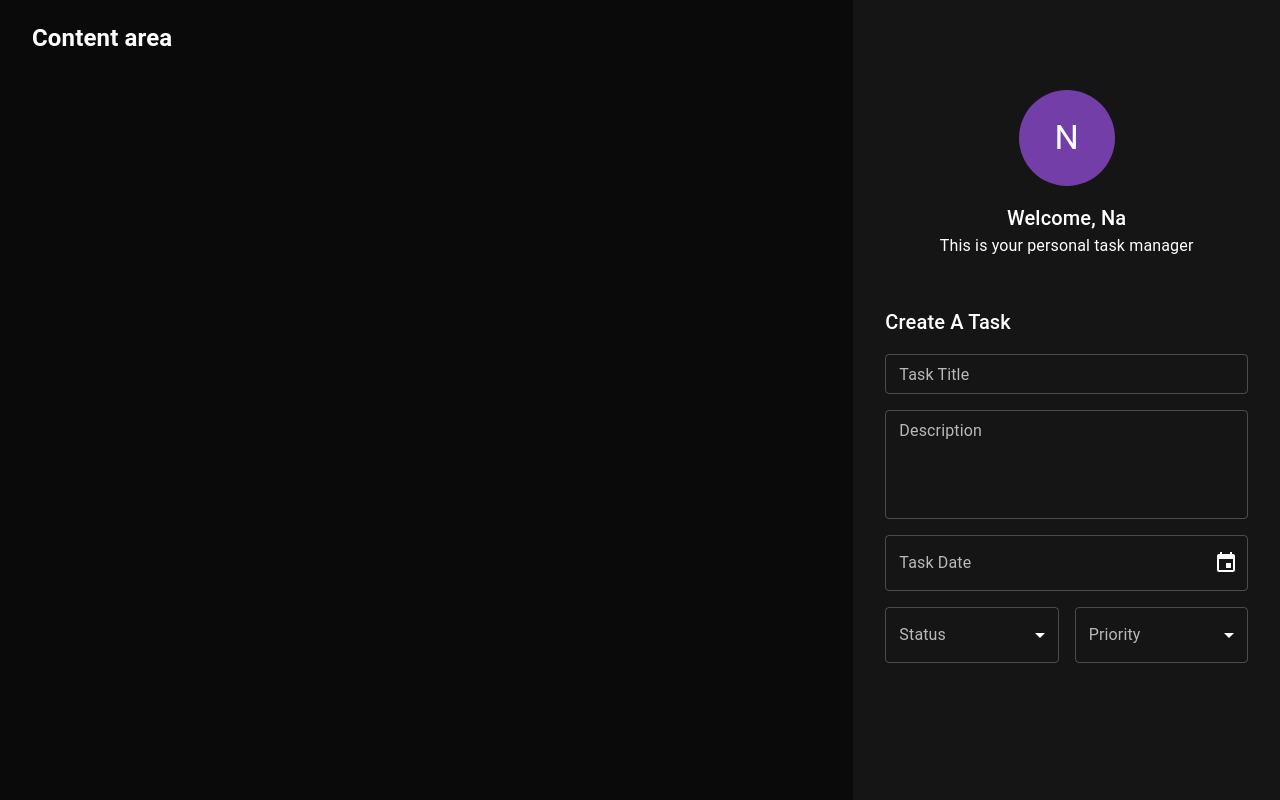
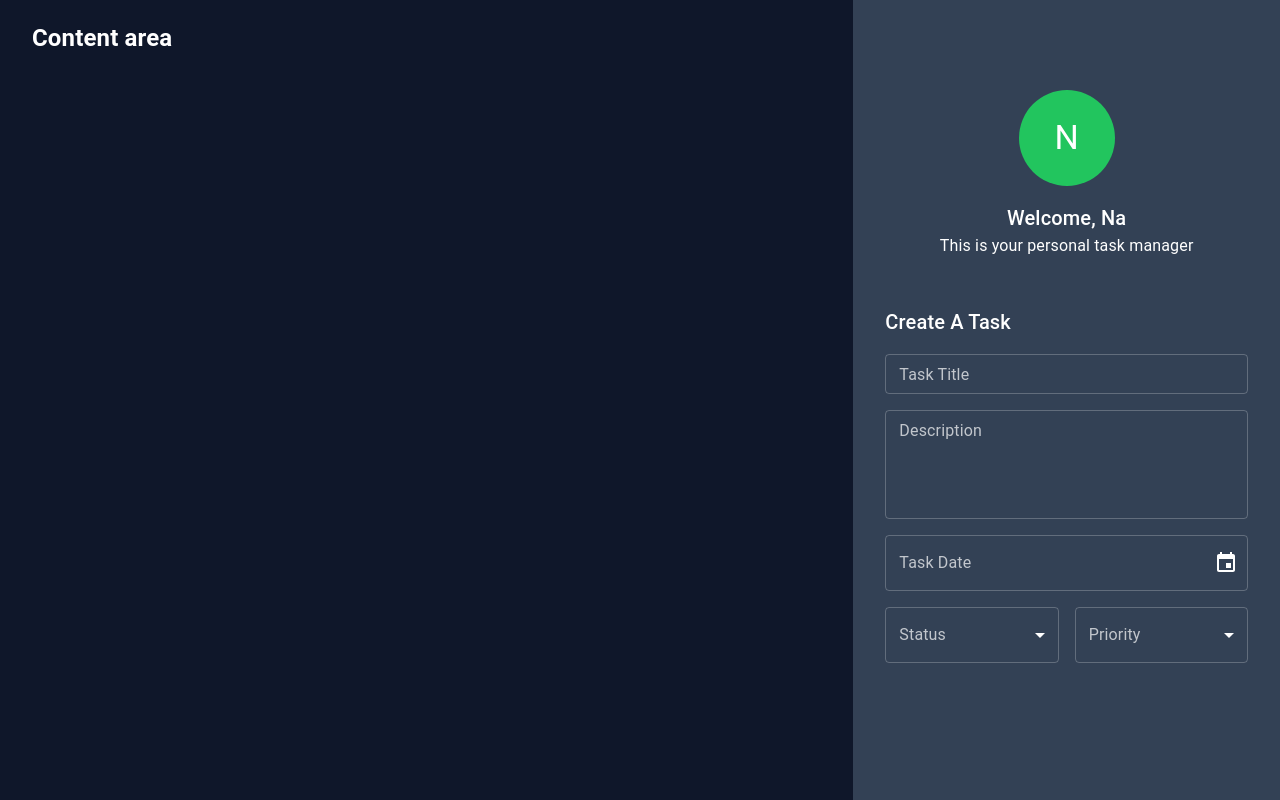
Before and after one commit to na-lin/todo-react-node-ts, a React (Create React App) app: page / in a window 1280 px wide. Built offline with nearby package versions, Linux system fonts and the light colour scheme.

Commit message:
change color of theme

```diff
--- a/src/theme/customTheme.ts
+++ b/src/theme/customTheme.ts
@@ -4,13 +4,13 @@ export const customDarkTheme: ThemeOptions = createTheme({
   palette: {
     mode: 'dark',
     primary: {
-      light: 'rgba(168,85,247,.80)',
-      main: 'rgba(168,85,247,.65)',
-      dark: 'rgba(168,85,247,.28)',
+      light: '#bbf7d0',
+      main: '#22c55e',
+      dark: '#15803d',
     },
     background: {
-      paper: '#151515',
-      default: 'rgba(0,0,0,.96)',
+      paper: '#334155',
+      default: '#0f172a',
     },
   },
 });
```
